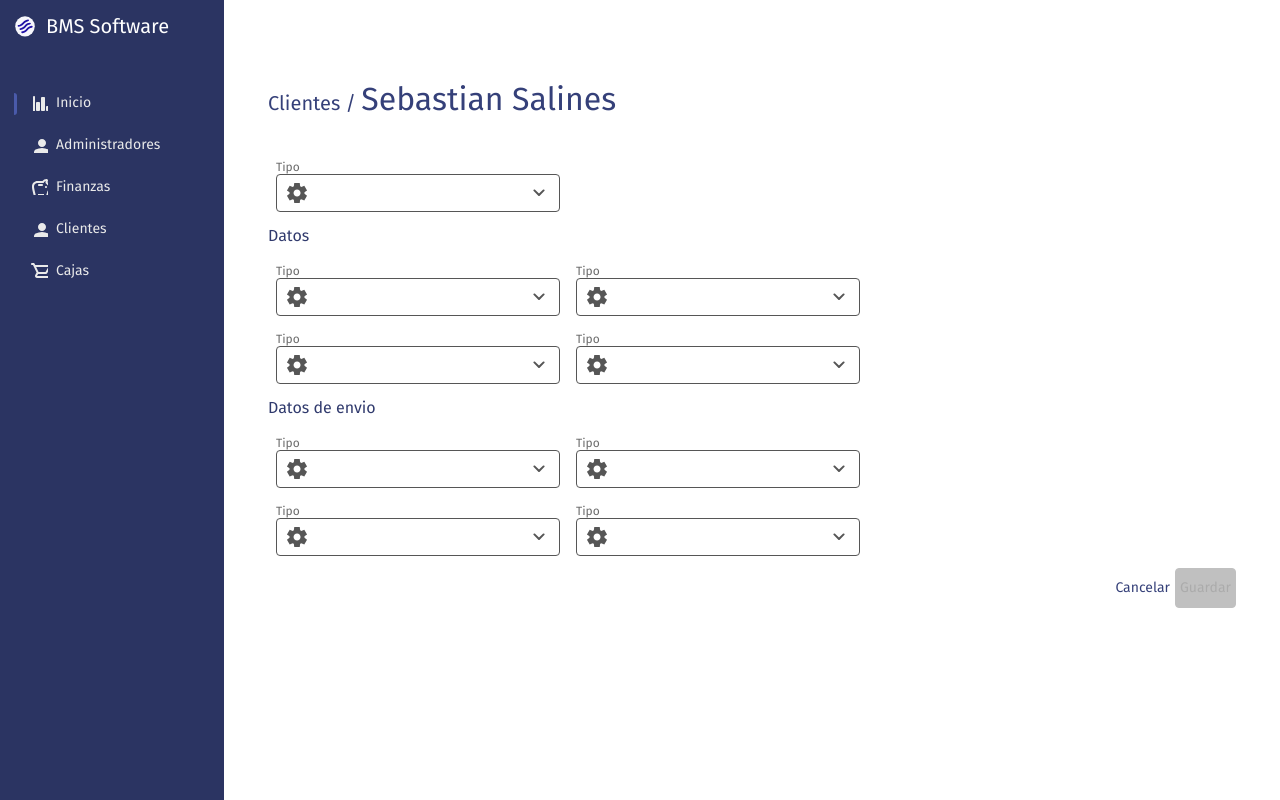
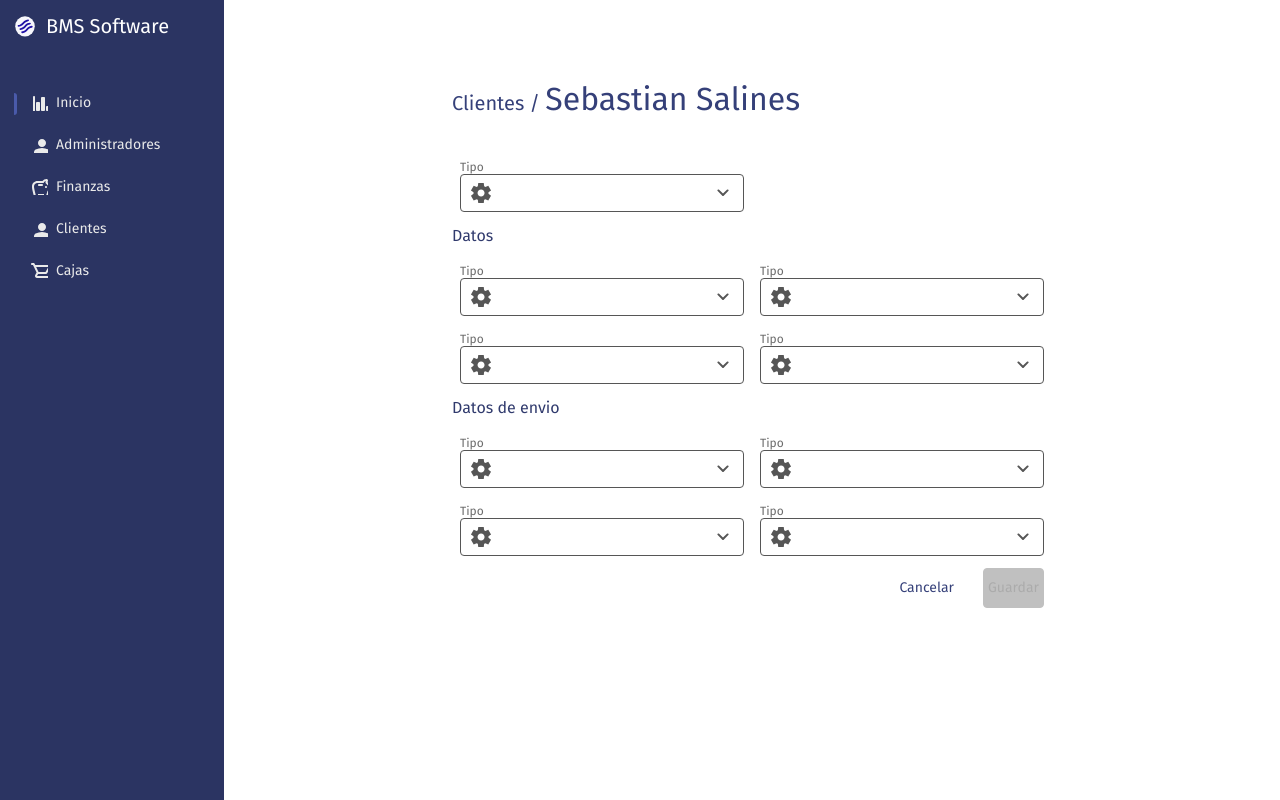
Before and after one commit to LucasDDL/BotonReutilizable, a Next.js app: page / in a window 1280 px wide. Built offline with nearby package versions, Linux system fonts and the light colour scheme.

Commit message:
margin auto de toda la vida

```diff
--- a/src/app/page.tsx
+++ b/src/app/page.tsx
@@ -7,10 +7,12 @@ import { Settings } from "@/icons/components/Settings";
 
 export default function Home() {
   return (
-    <div className="flex flex-col gap-8">
+    <div className="flex flex-col gap-8 mx-auto">
       <h1 className="text-primary-50 text-[20px] leading-[42px]">Clientes / <span className="text-[32px] leading-[42px]">Sebastian Salines</span></h1>
-      <div className="flex flex-col gap-8">
-        <Input startIcon={<Settings />} endIcon={<ArrowDown />} label={'Tipo'} />
+      <div className="flex flex-col gap-8 items-center">
+        <div className="self-start">
+          <Input startIcon={<Settings />} endIcon={<ArrowDown />} label={'Tipo'} />
+        </div>
         <div className="datos flex flex-col gap-8">
           <div className="flex flex-col gap-3">
             <h2 className="text-primary-40">Datos</h2>
@@ -41,7 +43,7 @@ export default function Home() {
             </div>
           </div>
         </div>
-        <div className="flex justify-end">
+        <div className="flex justify-end gap-6 pr-2 self-end">
           <Button variant="text" color="primary" size="md">Cancelar</Button>
           <Button disabled size="md">Guardar</Button>
         </div>
```
